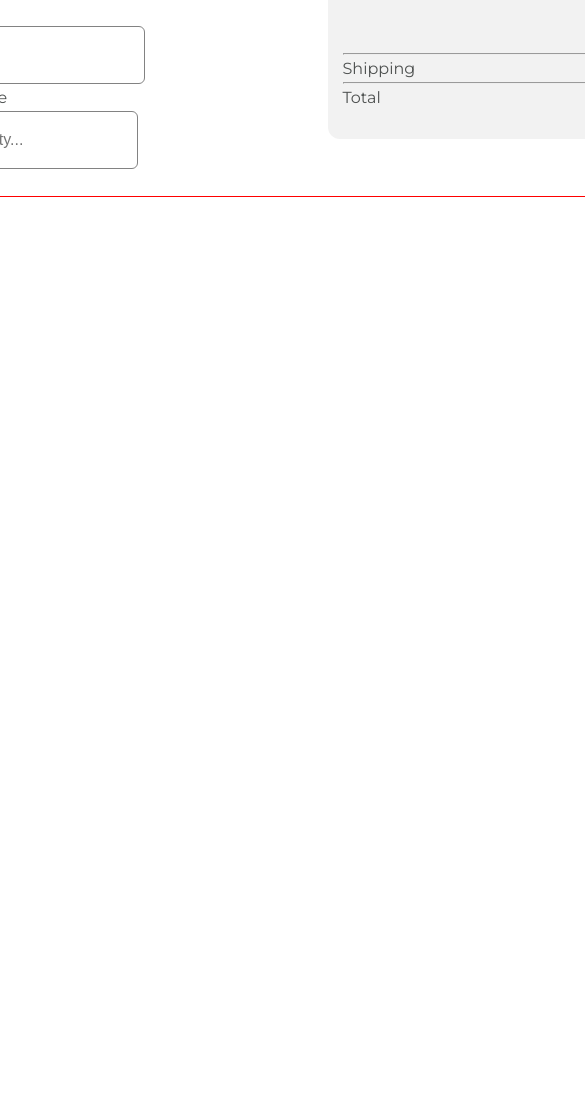
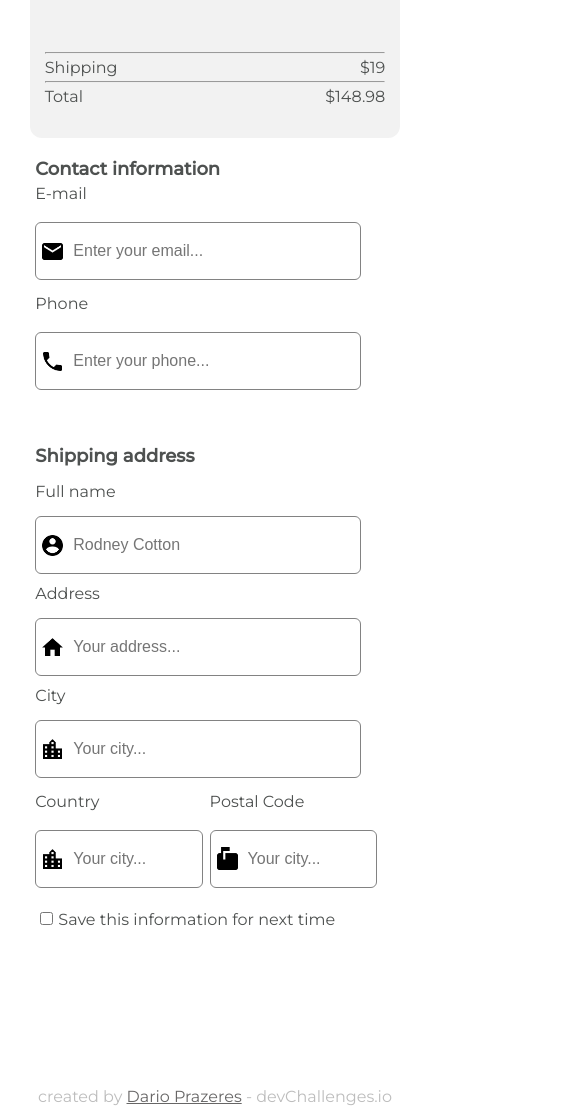
Before and after one commit to DarioPrazeres/checkout-page, a plain HTML site: page index.html in a window 390 px wide. Shown: the part 571-1681 px from the top of the page, 585 px wide, since content can reach past the window. Before the commit the page ends 844 px from the top, so only its background shows below. Drawn offline with Linux system fonts and the light colour scheme.

Commit message:
update mobile version

```diff
--- a/index.html
+++ b/index.html
@@ -57,7 +57,7 @@
             </div>
           </div>
         </div>
-        <p><input class="check" type="checkbox" name="" id="">Save this information for next time</p>
+        <p class="p-check"><input class="check" type="checkbox" name="" id="">Save this information for next time</p>
       </div>
       <div class="tab-2">
         <div class="product">
@@ -105,6 +105,11 @@
       </div>
     </section>
   </section>
+  <footer>
+    <p>
+      created by <a href="https://github.com/DarioPrazeres">Dario Prazeres</a> - devChallenges.io
+    </p>
+  </footer>
 </body>
 
 </html>
--- a/style.css
+++ b/style.css
@@ -6,13 +6,13 @@ body{
     display: flex;
     justify-content: center;
     align-items: center;
+    flex-direction: column;
     width: 100%;
     font-family: Montserrat;
     color: #4e5150;
 }
 .body-project{
-    margin-top: 50px;
-    border: solid 1px red;
+    margin-top: 100px;
 }
 /*--------------- General Style-----------*/
 h1{
@@ -29,16 +29,13 @@ p{
     font-size: 16px;
 }
 .tab{
-    display: grid;
-    grid-template-columns: 600px 385px;
-    gap: 50px;
+    display: flex;
 }
-/*
 .tab-1{
-    border: solid 1px rgb(4, 4, 4);
+   width: 600px;
 }
  .tab-2{
-    border: solid 1px red;
+    width: 385px;
 }
 /*-----------Form Style --------------- */
 .tab-1 input{
@@ -58,6 +55,7 @@ p{
     border-radius: 6px;
     display: flex;
     align-items: center;
+    margin: 15px 0px 10px 0px;
 }
 .input-form img{
     margin: 0px 4px 0px 4px;
@@ -80,9 +78,13 @@ p{
     display: grid;
     width: 470px;
     grid-template-columns: repeat(2, 50%);
+    margin-top: 10px;
 }
 input.check{
     width: 23px;
+}
+.p-check{
+    margin-top: 10px;
 }
 /*------------Product Style-------------*/
 .tab-2{
@@ -136,3 +138,48 @@ input.check{
     color: #e0e0e0;
     background-color: #8f8c8c;
 }
+/*-----------Fotter Style ----------------*/
+footer{
+    margin-top: 150px;
+}
+footer p{
+    text-align: center;
+    color: #BDBDBD;
+    font-size: 16px;
+}
+footer a{
+    color: rgb(103, 102, 102);
+}
+/*----------Mobile Version ---------*/
+@media only screen and (max-width: 800px) {
+    body{
+        margin-left: 20px;
+    }
+    .body-project{
+        margin-top: 50px;
+        width: 95%;
+    }
+    .tab{
+        flex-wrap: wrap-reverse;
+        justify-content: center;
+        align-items: center;
+    }
+    .tab-1{
+        margin-top: 20px;
+        width: 90%;
+        display: flex;
+        flex-direction: column;
+        justify-content: center;
+    }
+    .group-form{
+        width: 97%;
+    }
+}
+@media only screen and (max-width:500px){
+    .tab-1{
+        width: 97%;
+    }
+    .input-form{
+        width: 90%;
+    }
+}
```
